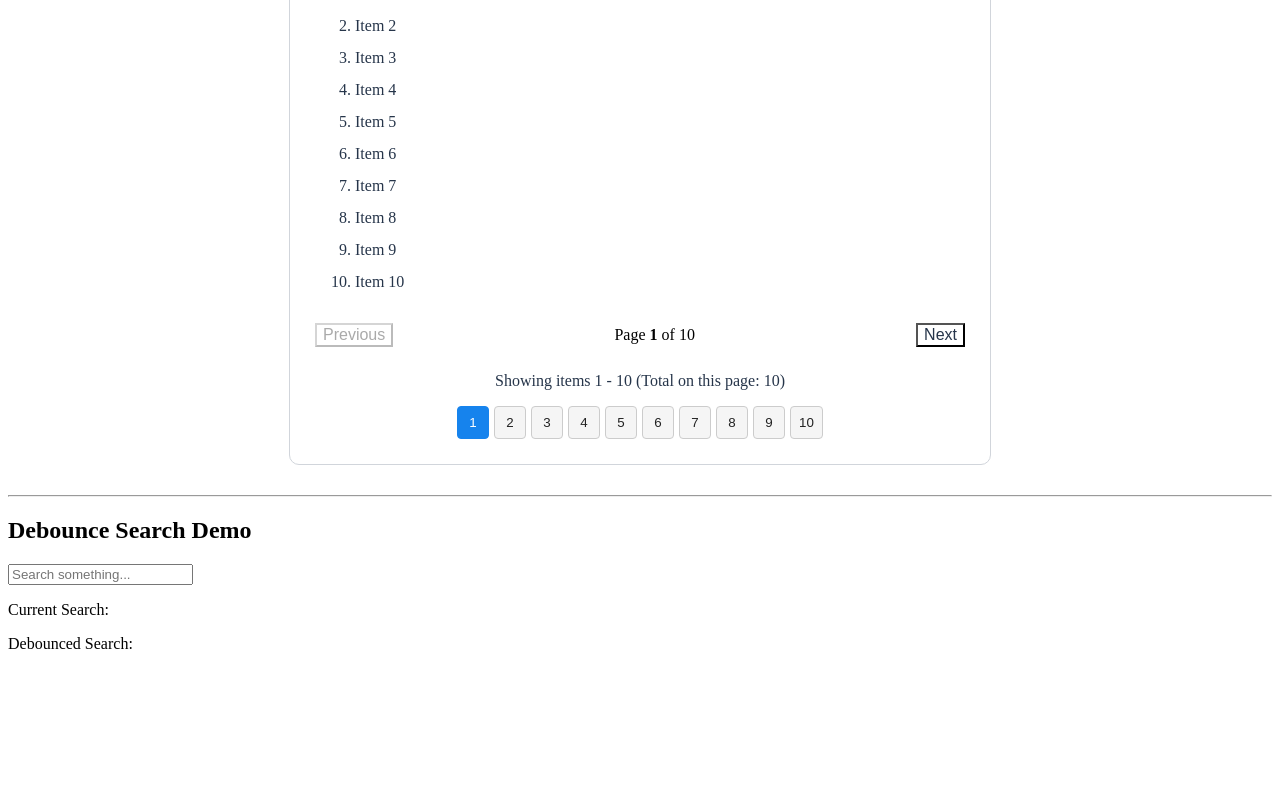
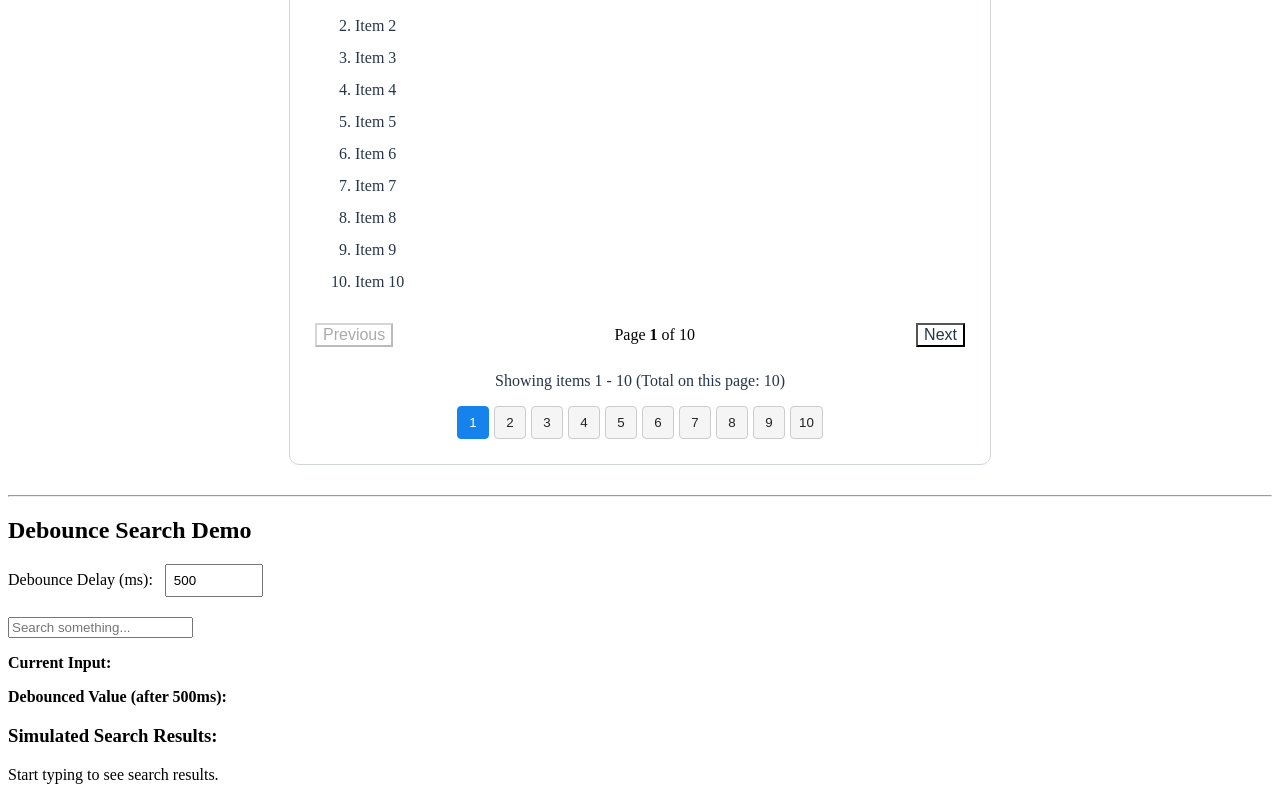
Before and after one commit to darshita2711/lab_10.2_custom_hooks, a React (Vite) app: page / in a window 1280 px wide. Shown: the part 267-1067 px from the top of the page. Before the commit the page ends 936 px from the top, so only its background shows below. Built offline with nearby package versions, Linux system fonts and the light colour scheme.

Commit message:
adding css for debounce search

```diff
--- a/src/App.css
+++ b/src/App.css
@@ -94,3 +94,46 @@
 .pagination-numbers button:disabled {
   cursor: default;
 }
+
+.debounce-card {
+  max-width: 650px;
+  margin: 30px auto;
+  padding: 25px;
+  background: white;
+  border: 1px solid #d1d5db;
+  border-radius: 10px;
+}
+
+.debounce-card h2 {
+  text-align: center;
+  margin-bottom: 25px;
+}
+
+.debounce-delay {
+  margin-bottom: 20px;
+}
+
+.debounce-delay input {
+  width: 80px;
+  padding: 7px;
+  margin-left: 8px;
+}
+
+.search-input {
+  width: 90%;
+  padding: 10px;
+  margin-bottom: 15px;
+}
+
+.debounce-card p {
+  margin: 15px 0;
+  color: #333;
+}
+
+.debounce-card h3 {
+  margin-top: 25px;
+}
+
+.debounce-card ul {
+  line-height: 2;
+}
--- a/src/components/DebounceSearchDemo.tsx
+++ b/src/components/DebounceSearchDemo.tsx
@@ -3,11 +3,25 @@ import useDebounce from "../hooks/useDebounce";
 
 function DebounceSearchDemo() {
   const [search, setSearch] = useState("");
+  const [delay, setDelay] = useState(500);
     const debouncedSearch = useDebounce(search, 500);
+
+    const results = [1, 2, 3];
 
 return (
   <div>
     <h2>Debounce Search Demo</h2>
+       {/* Debounce Delay */}
+      <div className="debounce-delay">
+        <label>Debounce Delay (ms): </label>
+
+        <input
+          type="number"
+          value={delay}
+          min="0"
+          onChange={(e) => setDelay(Number(e.target.value))}
+        />
+      </div>
 
     <input
         type="text"
@@ -15,8 +29,31 @@ return (
         value={search}
         onChange={(e) => setSearch(e.target.value)}
         />
-<p>Current Search: {search}</p>
-      <p>Debounced Search: {debouncedSearch}</p>
+  {/* Current Input */}
+      <p>
+        <strong>Current Input:</strong> {search}
+      </p>
+
+      {/* Debounced Value */}
+      <p>
+        <strong>Debounced Value (after {delay}ms):</strong>{" "}
+        {debouncedSearch}
+      </p>
+
+      {/* Simulated Search Results */}
+      <h3>Simulated Search Results:</h3>
+
+      {debouncedSearch ? (
+        <ul>
+          {results.map((item) => (
+            <li key={item}>
+              Result for "{debouncedSearch}": Item {item}
+            </li>
+          ))}
+        </ul>
+      ) : (
+        <p>Start typing to see search results.</p>
+      )}
     </div>
 );
 }
```
Lines whose indentation alone changed are shown as unchanged.
